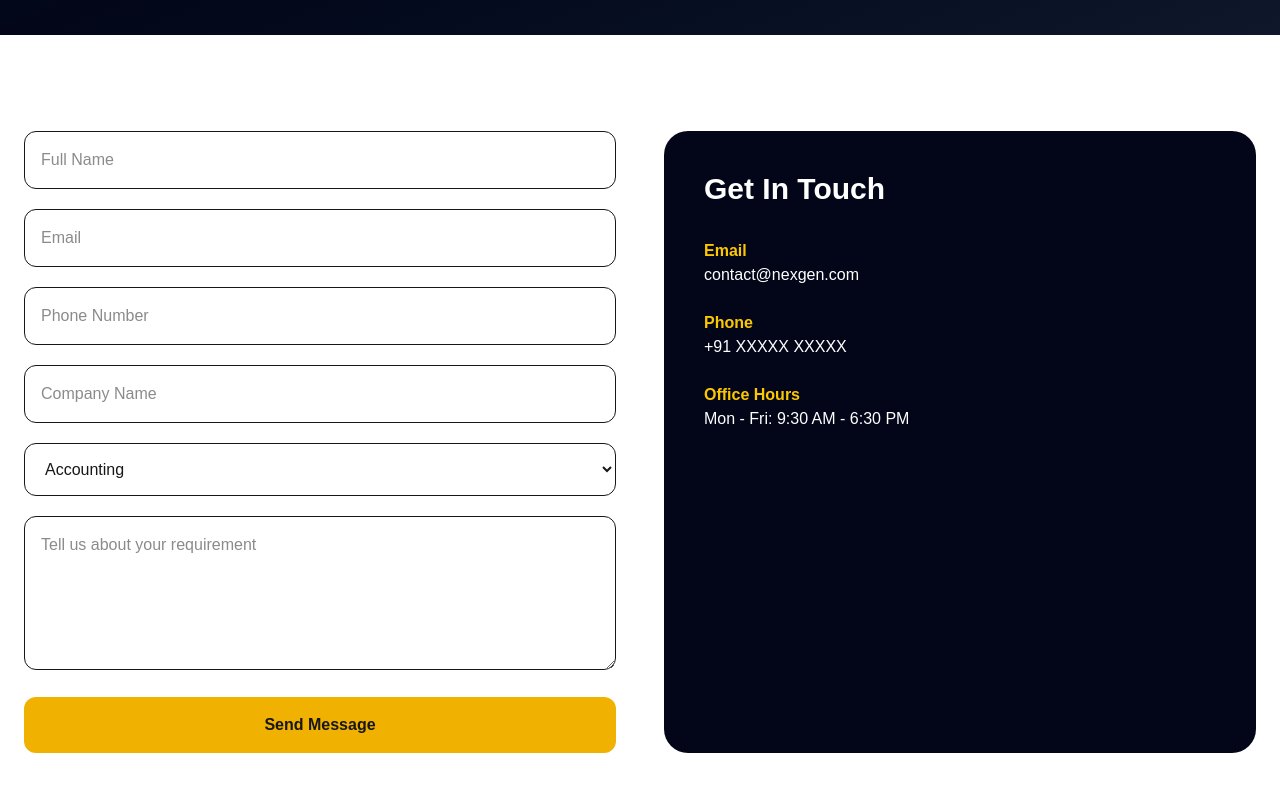
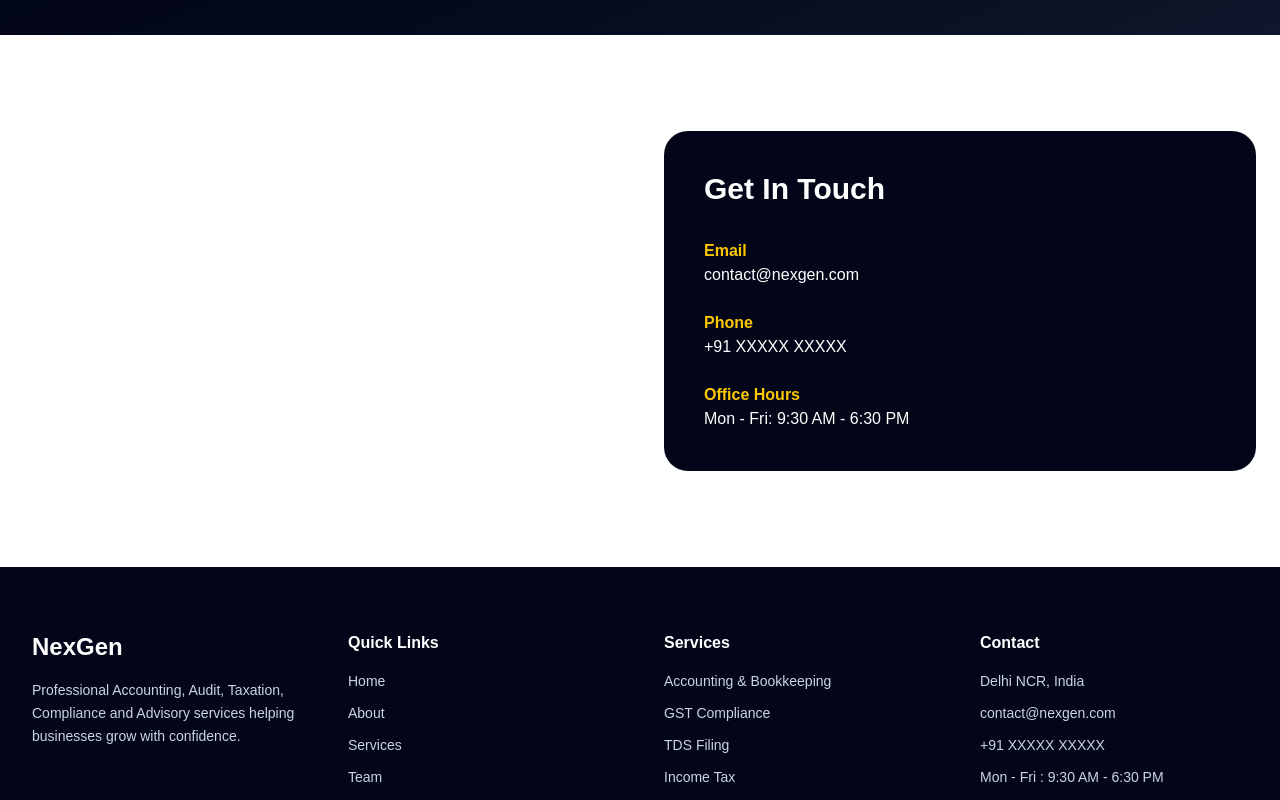
Before and after one commit to manavpal-dev/NexGen, a Next.js app: page /contact in a window 1280 px wide. Shown: the part 560-1360 px from the top of the page. Built offline with nearby package versions, Linux system fonts and the light colour scheme.

Commit message:
feat: comment out ContactForm and related logic in ContactPage

```diff
--- a/src/app/contact/page.tsx
+++ b/src/app/contact/page.tsx
@@ -1,5 +1,5 @@
 import PageHero from "@/components/shared/PageHero";
-import ContactForm from "@/components/contact/ContactForm";
+// import ContactForm from "@/components/contact/ContactForm";
 
 export default function ContactPage() {
   return (
@@ -13,7 +13,7 @@ export default function ContactPage() {
       <section className="py-24">
         <div className="mx-auto grid max-w-7xl gap-12 px-6 lg:grid-cols-2">
           <div>
-            <ContactForm />
+            {/* <ContactForm /> */}
           </div>
 
           <div className="rounded-3xl bg-slate-950 p-10 text-white">
--- a/src/components/contact/ContactForm.tsx
+++ b/src/components/contact/ContactForm.tsx
@@ -1,84 +1,84 @@
-"use client";
+// "use client";
 
-import { useState } from "react";
+// import { useState } from "react";
 
-export default function ContactForm() {
-  const [loading, setLoading] = useState(false);
+// export default function ContactForm() {
+//   const [loading, setLoading] = useState(false);
 
-  async function handleSubmit(e: React.FormEvent<HTMLFormElement>) {
-    e.preventDefault();
+//   async function handleSubmit(e: React.FormEvent<HTMLFormElement>) {
+//     e.preventDefault();
 
-    const formData = new FormData(e.currentTarget);
+//     const formData = new FormData(e.currentTarget);
 
-    setLoading(true);
+//     setLoading(true);
 
-    await fetch("/api/contact", {
-      method: "POST",
-      body: JSON.stringify({
-        name: formData.get("name"),
-        email: formData.get("email"),
-        phone: formData.get("phone"),
-        company: formData.get("company"),
-        service: formData.get("service"),
-        message: formData.get("message"),
-      }),
-    });
+//     // await fetch("/api/contact", {
+//     //   method: "POST",
+//     //   body: JSON.stringify({
+//     //     name: formData.get("name"),
+//     //     email: formData.get("email"),
+//     //     phone: formData.get("phone"),
+//     //     company: formData.get("company"),
+//     //     service: formData.get("service"),
+//     //     message: formData.get("message"),
+//     //   }),
+//     });
 
-    setLoading(false);
+//     setLoading(false);
 
-    alert("Message Sent Successfully");
-  }
+//     alert("Message Sent Successfully");
+//   }
 
-  return (
-    <form onSubmit={handleSubmit} className="space-y-5">
-      <input
-        name="name"
-        placeholder="Full Name"
-        required
-        className="w-full rounded-xl border p-4"
-      />
+//   return (
+//     <form onSubmit={handleSubmit} className="space-y-5">
+//       <input
+//         name="name"
+//         placeholder="Full Name"
+//         required
+//         className="w-full rounded-xl border p-4"
+//       />
 
-      <input
-        name="email"
-        type="email"
-        placeholder="Email"
-        required
-        className="w-full rounded-xl border p-4"
-      />
+//       <input
+//         name="email"
+//         type="email"
+//         placeholder="Email"
+//         required
+//         className="w-full rounded-xl border p-4"
+//       />
 
-      <input
-        name="phone"
-        placeholder="Phone Number"
-        className="w-full rounded-xl border p-4"
-      />
+//       <input
+//         name="phone"
+//         placeholder="Phone Number"
+//         className="w-full rounded-xl border p-4"
+//       />
 
-      <input
-        name="company"
-        placeholder="Company Name"
-        className="w-full rounded-xl border p-4"
-      />
+//       <input
+//         name="company"
+//         placeholder="Company Name"
+//         className="w-full rounded-xl border p-4"
+//       />
 
-      <select name="service" className="w-full rounded-xl border p-4">
-        <option>Accounting</option>
-        <option>GST Compliance</option>
-        <option>Income Tax</option>
-        <option>Audit Support</option>
-        <option>Business Advisory</option>
-      </select>
+//       <select name="service" className="w-full rounded-xl border p-4">
+//         <option>Accounting</option>
+//         <option>GST Compliance</option>
+//         <option>Income Tax</option>
+//         <option>Audit Support</option>
+//         <option>Business Advisory</option>
+//       </select>
 
-      <textarea
-        name="message"
-        rows={5}
-        placeholder="Tell us about your requirement"
-        className="w-full rounded-xl border p-4"
-      />
+//       <textarea
+//         name="message"
+//         rows={5}
+//         placeholder="Tell us about your requirement"
+//         className="w-full rounded-xl border p-4"
+//       />
 
-      <button
-        disabled={loading}
-        className="w-full rounded-xl bg-yellow-500 py-4 font-semibold"
-      >
-        {loading ? "Sending..." : "Send Message"}
-      </button>
-    </form>
-  );
-}
+//       <button
+//         disabled={loading}
+//         className="w-full rounded-xl bg-yellow-500 py-4 font-semibold"
+//       >
+//         {loading ? "Sending..." : "Send Message"}
+//       </button>
+//     </form>
+//   );
+// }
```
